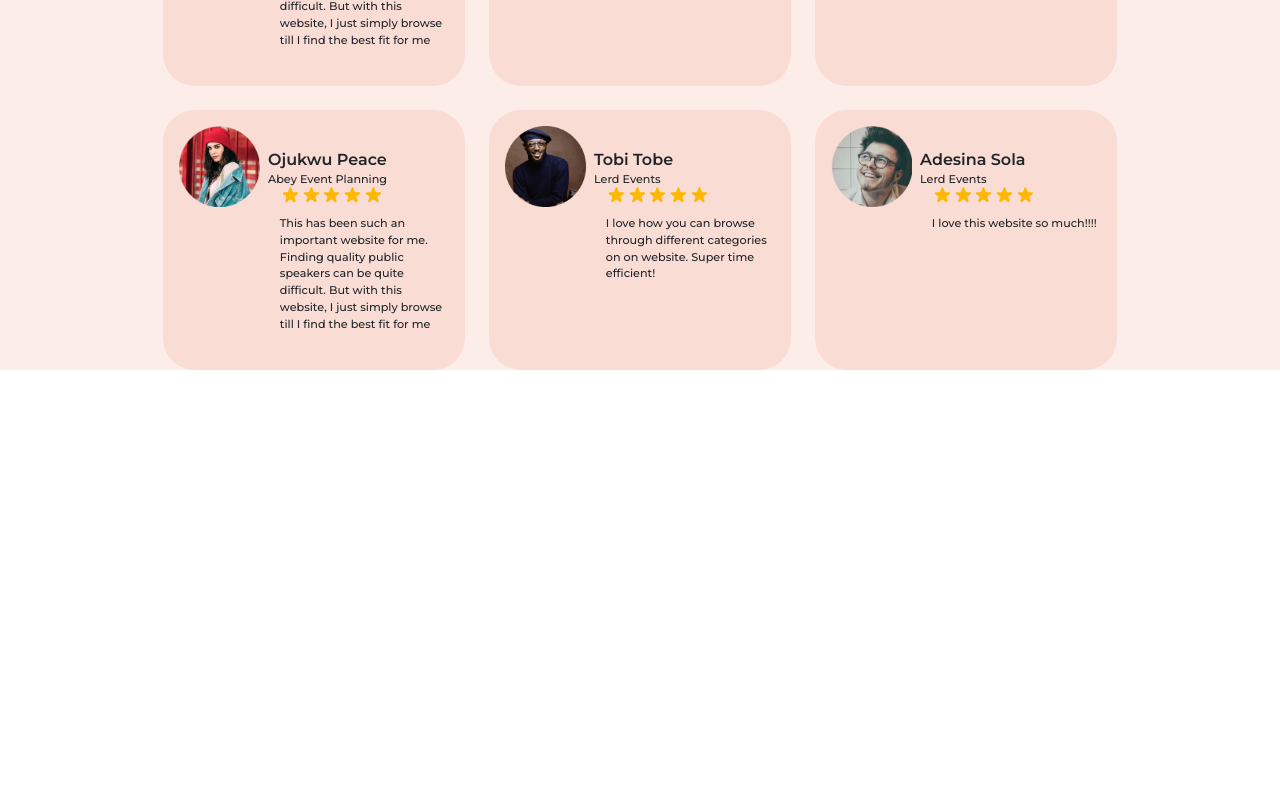
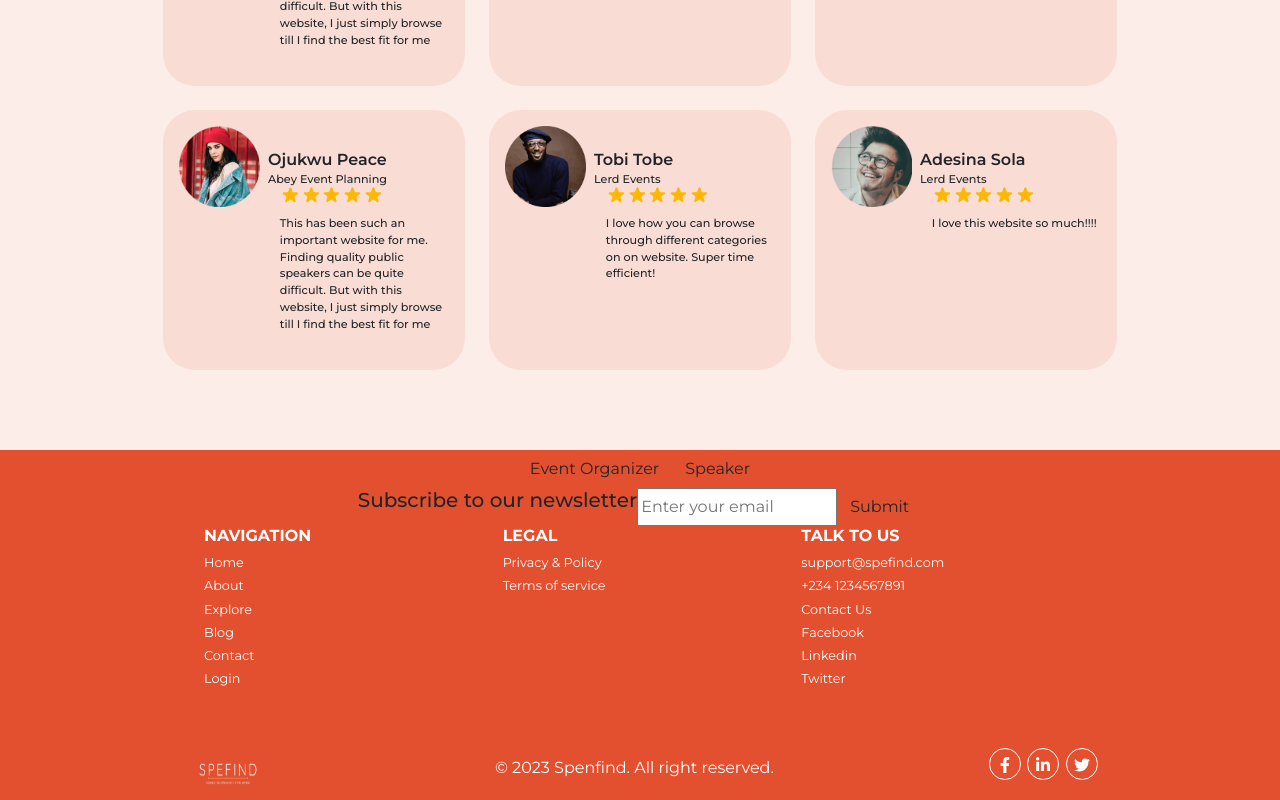
Before and after one commit to ADA-Software-Engineering-Program/spefind, a React (Create React App) app: page / in a window 1280 px wide. Shown: the part 3602-4402 px from the top of the page. Before the commit the page ends 3972 px from the top, so only its background shows below. Built offline with nearby package versions, Linux system fonts and the light colour scheme.

Commit message:
Added footer

```diff
--- a/src/App.css
+++ b/src/App.css
@@ -1,3 +1,5 @@
+@import url('https://fonts.googleapis.com/css2?family=Montserrat:ital,wght@0,100;0,200;0,300;0,400;0,500;0,600;0,700;0,800;0,900;1,100;1,200;1,300;1,400;1,500;1,600;1,700;1,800;1,900&display=swap');
+
 .hero-section {
     display: flex;
     margin-bottom: 4rem;
--- a/src/Components/FeaturedSpeakersCard/FeaturedSpeakersCard.css
+++ b/src/Components/FeaturedSpeakersCard/FeaturedSpeakersCard.css
@@ -116,6 +116,7 @@
 
 .reviewSection {
     background-color: var(--bg);
+    padding-bottom: 5rem;
 }
 
 .reviewCards{
--- /dev/null
+++ b/src/Components/Footer/Footer.css
@@ -0,0 +1,45 @@
+.footer {
+    background-color: var(--orange);
+}
+
+.footerNav {
+    justify-content: center;
+    margin: auto 12rem;
+}
+
+li {
+    font-size: .8rem;
+    font-weight: 400;
+}
+
+.copySection {
+    display: flex;
+    align-items: center;
+    margin: auto 11rem;
+}
+
+.footerLogo {
+    width: 6.5rem;
+    height: 6rem;
+}
+
+.socialMedia {
+    display: flex;
+    justify-content: space-between;
+    color: white;
+}
+
+.icon {
+    width: 2rem;
+    height: 2rem;
+    border: 1px solid white;
+    justify-content: center;
+    align-items: center;
+    border-radius: 50%;
+    margin-right: .4rem;
+}
+
+.social {
+    margin-top: 0.3rem;
+
+}
--- a/src/Components/Footer/Footer.js
+++ b/src/Components/Footer/Footer.js
@@ -1,9 +1,70 @@
-import React from 'react'
+import React from 'react';
+import { Link } from 'react-router-dom';
+import footerLogo from '../../images/footerLogo.png';
+import { FaFacebookF, FaLinkedinIn, FaTwitter } from 'react-icons/fa';
+import './Footer.css'
 
 function Footer() {
   return (
-    <section>
+    <section className='text-center justify-content-center footer'>
         <div className='btns'>
+            <Link to='' className='btn btn-md'>Event Organizer</Link>
+            <Link to='' className='btn btn-md'>Speaker</Link>
+        </div>
+        <form className='d-flex justify-content-center'>
+            <h5>Subscribe to our newsletter</h5>
+            <input type='text' placeholder='Enter your email'/>
+            <button type='submit' className='btn footBtn'>Submit</button>
+        </form>
+        <div className='row footerNav'>
+            <div className='col-md-4 text-start'>
+                <h6 className='fw-bold text-white'>NAVIGATION</h6>
+                <ul className='list-unstyled'>
+                    <li className='mb-1'><a href={"/"} className='text-decoration-none text-white'>Home</a></li>
+                    <li className='mb-1'><a href={"/"} className='text-decoration-none text-white'>About</a></li>
+                    <li className='mb-1'><a href={"/"} className='text-decoration-none text-white'>Explore</a></li>
+                    <li className='mb-1'><a href={"/"} className='text-decoration-none text-white'>Blog</a></li>
+                    <li className='mb-1'><a href={"/"} className='text-decoration-none text-white'>Contact</a></li>
+                    <li><a href={"/"} className='text-decoration-none text-white'>Login</a></li>
+                </ul>
+            </div>
+            <div className='col-md-4 text-start'>
+                <h6 className='fw-bold text-white'>LEGAL</h6>
+                <ul className='list-unstyled'>
+                    <li className='mb-1'><a href={"/"} className='text-decoration-none text-white'>Privacy & Policy</a></li>
+                    <li><a href={"/"} className='text-decoration-none text-white'>Terms of service</a></li>
+                </ul>
+            </div>
+            <div className='col-md-4 text-start'>
+                <h6 className='fw-bold text-white'>TALK TO US</h6>
+                <ul className='list-unstyled'>
+                    <li className='mb-1'><a href={"/"} className='text-decoration-none text-white'>support@spefind.com </a></li>
+                    <li className='mb-1'><a href={"/"} className='text-decoration-none text-white'>+234 1234567891 </a></li>
+                    <li className='mb-1'><a href={"/"} className='text-decoration-none text-white'>Contact Us</a></li>
+                    <li className='mb-1'><a href={"/"} className='text-decoration-none text-white'>Facebook </a></li>
+                    <li className='mb-1'><a href={"/"} className='text-decoration-none text-white'> Linkedin</a></li>
+                    <li className='mb-1'><a href={"/"} className='text-decoration-none text-white'>Twitter </a></li>
+                </ul>
+            </div>
+        </div>
+        <div className=' justify-content-between copySection'>
+            <img src={footerLogo} alt='logo' className='footerLogo'/>
+            <div className='mt-5'>
+                <p className="text-white">
+                &copy; {new Date().getFullYear()} Spenfind. All right reserved.
+                </p>
+            </div>
+            <div className='socialMedia mt-4'>
+                <div className='icon'>
+                    <FaFacebookF className='social'/>
+                </div>
+                <div className='icon'>
+                    <FaLinkedinIn className='social'/>
+                </div>
+                <div className='icon'>
+                    <FaTwitter className='social'/>
+                </div>
+            </div>
 
         </div>
     </section>
--- a/src/index.css
+++ b/src/index.css
@@ -1,4 +1,4 @@
-@import url('https://fonts.googleapis.com/css2?family=Montserrat:ital,wght@0,100;0,200;0,300;0,400;0,500;0,600;0,700;0,800;0,900;1,100;1,200;1,300;1,400;1,500;1,600;1,700;1,800;1,900&display=swap');
+
 
 * {
   font-family: 'Montserrat', sans-serif;
--- a/src/layout/AppLayout.js
+++ b/src/layout/AppLayout.js
@@ -1,4 +1,5 @@
 import React from 'react';
+import Footer from '../Components/Footer/Footer';
 import Navbar from '../Components/Navbar/Navbar';
 
 export default function AppLayout({ children }) {
@@ -6,6 +7,7 @@ export default function AppLayout({ children }) {
     <div>
       <Navbar />
       <main>{children}</main>
+      <Footer/>
     </div>
   );
 }
```
Also changed, not shown: src/images/footerLogo.png (added).
